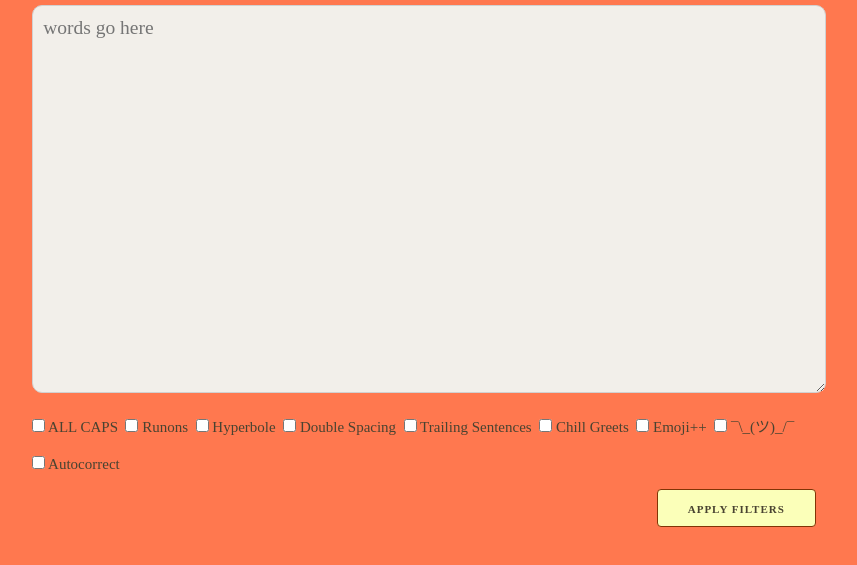
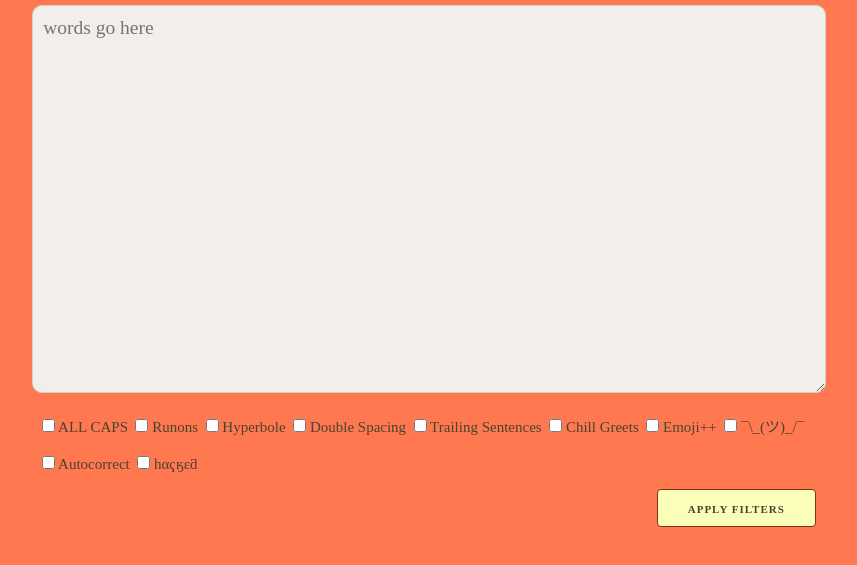
Before and after one commit to cachilders/worst-practices, a website: page client/index.html in a window 1280 px wide. Shown: the part 205-770 px from the top of the page, without its empty margins (211-1068 px from the left). Drawn offline with nearby package versions, Linux system fonts and the light colour scheme; a web font is replaced by a local one.

Commit message:
[feature] Add һαҁӄεƌ filter

```diff
--- a/client/styles/style.css
+++ b/client/styles/style.css
@@ -51,6 +51,9 @@ li a {
     clear: both;
     padding: 0 1rem 0 1rem; }
 
+.filters {
+    padding: 0 1rem 0 1rem; }
+
 .line {
     background-color: #813405;
     border: none;
--- a/client/views/write/write.html
+++ b/client/views/write/write.html
@@ -7,15 +7,16 @@
       <textarea id="output" class="u-full-width field" rows="12" data-ng-bind="printArea" data-ng-readonly="true" data-ng-hide="appView !== 'resultView'"></textarea>
       <!--Another ugly temp solution-->
       <div class="filters">
-        <label style="float: left"><input type="checkbox" class="field" data-ng-model="trans1"> ALL CAPS&nbsp;&nbsp;</label>
-        <label style="float: left"><input type="checkbox" class="field" data-ng-model="trans2"> Runons&nbsp;&nbsp;</label>
-        <label style="float: left"><input type="checkbox" class="field" data-ng-model="trans3"> Hyperbole&nbsp;&nbsp;</label>
-        <label style="float: left"><input type="checkbox" class="field" data-ng-model="trans4"> Double Spacing&nbsp;&nbsp;</label>
-        <label style="float: left"><input type="checkbox" class="field" data-ng-model="trans5"> Trailing Sentences&nbsp;&nbsp;</label>
-        <label style="float: left"><input type="checkbox" class="field" data-ng-model="trans6"> Chill Greets&nbsp;&nbsp;</label>
-        <label style="float: left"><input type="checkbox" class="field" data-ng-model="trans7"> Emoji++&nbsp;&nbsp;</label>
-        <label style="float: left"><input type="checkbox" class="field" data-ng-model="trans8"> ¯\_(ツ)_/¯&nbsp;&nbsp;</label>
-        <label style="float: left"><input type="checkbox" class="field" data-ng-model="trans9"> Autocorrect</label>
+        <label style="float: left"><input type="checkbox" data-ng-model="trans1"> ALL CAPS&nbsp;&nbsp;</label>
+        <label style="float: left"><input type="checkbox" data-ng-model="trans2"> Runons&nbsp;&nbsp;</label>
+        <label style="float: left"><input type="checkbox" data-ng-model="trans3"> Hyperbole&nbsp;&nbsp;</label>
+        <label style="float: left"><input type="checkbox" data-ng-model="trans4"> Double Spacing&nbsp;&nbsp;</label>
+        <label style="float: left"><input type="checkbox" data-ng-model="trans5"> Trailing Sentences&nbsp;&nbsp;</label>
+        <label style="float: left"><input type="checkbox" data-ng-model="trans6"> Chill Greets&nbsp;&nbsp;</label>
+        <label style="float: left"><input type="checkbox" data-ng-model="trans7"> Emoji++&nbsp;&nbsp;</label>
+        <label style="float: left"><input type="checkbox" data-ng-model="trans8"> ¯\_(ツ)_/¯&nbsp;&nbsp;</label>
+        <label style="float: left"><input type="checkbox" data-ng-model="trans9"> Autocorrect&nbsp;&nbsp;</label>
+        <label style="float: left"><input type="checkbox" data-ng-model="trans10"> һαҁӄεƌ</label>
       </div>
       <div class="buttons">
         <!--Show during edit mode / hide on apply-->
--- a/client/views/write/write.js
+++ b/client/views/write/write.js
@@ -76,8 +76,19 @@ angular.module('app.write', [])
       });
       editorInput = temp.join(' ');
     }
+    $scope.printArea = editorInput;
     if ($scope.trans1 === true) {
       editorInput = editorInput.toUpperCase();
+    }
+    if ($scope.trans10 === true) {
+      const hacks = {a: 'α', b: 'ь', c: 'ҁ', d: 'ƌ', e: 'ε', f: 'ƒ', g: 'ǥ', h: 'һ', i: 'í', j: 'ȷ', k: 'ӄ', l: 'Ŀ', m: 'м', n: 'ƞ', o: 'ο', p: 'Ϸ', q: 'Ϥ', r: 'ɼ', s: 'ϩ', t: 'Ƭ', u: 'ȗ', v: 'ν', w: 'ᾡ', x: 'ӽ', y: 'ү', z: 'ɀ'}
+      editorInput = editorInput.toLowerCase()
+        .split('')
+        .map(function(char) {
+          console.log(char)
+          return hacks[char] ? hacks[char] : char;
+        })
+        .join('');
     }
     $scope.printArea = editorInput;
   };
```
